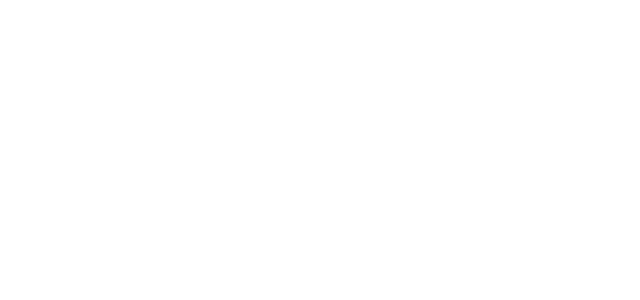
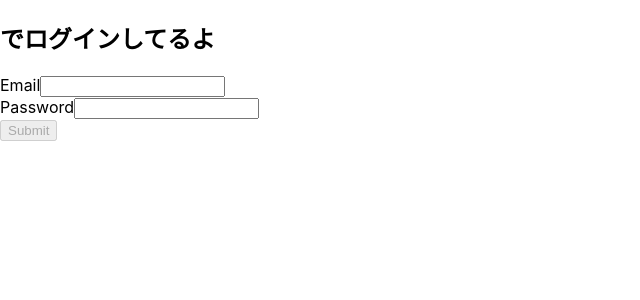
Before and after one commit to yuki-snow1823/diary, a React (Create React App) app in the folder frontend/: page /sign_in in a window 1280 px wide. Before the commit this address had no page. Shown: the top 300 px of the page, without its empty margins (0-640 px from the left). Built offline with nearby package versions, Linux system fonts and the light colour scheme; what axios-case-converter would draw is missing.

Commit message:
sign_inページの表示

```diff
--- a/frontend/src/App.tsx
+++ b/frontend/src/App.tsx
@@ -1,6 +1,6 @@
 import './App.css'
 import { ApolloClient, InMemoryCache, ApolloProvider } from '@apollo/client'
-import { Sample } from './Sample'
+import { Signin } from './SignIn'
 import { BrowserRouter, Route, Routes } from 'react-router-dom'
 import { getCurrentUser } from './lib/api/auth'
 import { createContext, useEffect, useState } from 'react'
@@ -76,7 +76,7 @@
       <BrowserRouter>
         <ApolloProvider client={client}>
           <Routes>
-            <Route path="/sample" element={<Sample />} />
+            <Route path="/sign_in" element={<Signin />} />
           </Routes>
         </ApolloProvider>
       </BrowserRouter>
--- a/frontend/src/Sample.tsx
+++ b/frontend/src/SignIn.tsx
@@ -8,7 +8,7 @@
   password: string
 }
 
-export const Sample = () => {
+export const Signin = () => {
   const [email, setEmail] = useState<string>('')
   const [password, setPassword] = useState<string>('')
   const { setIsSignedIn, setCurrentUser, currentUser } = useContext(AuthContext)
```
